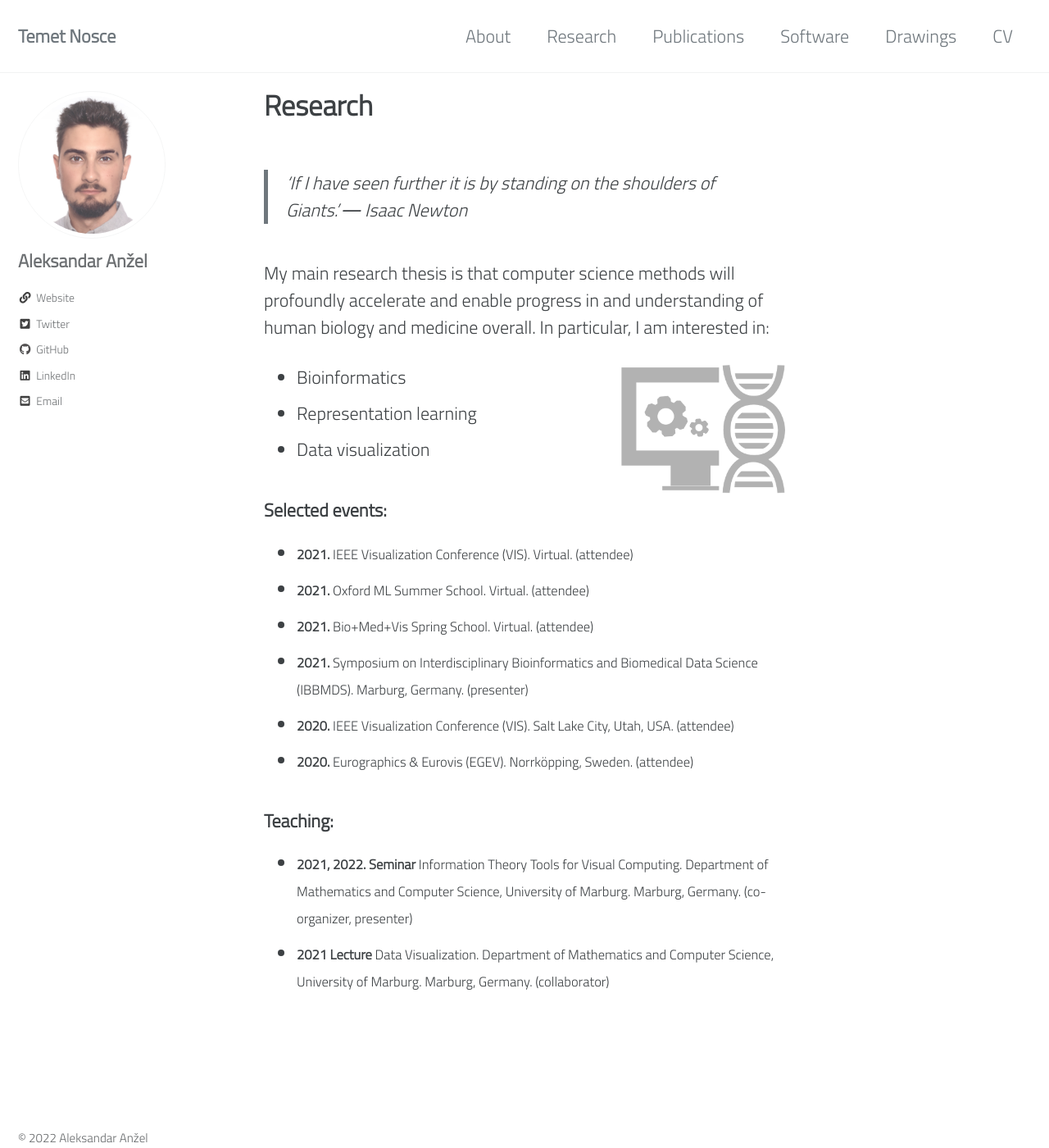
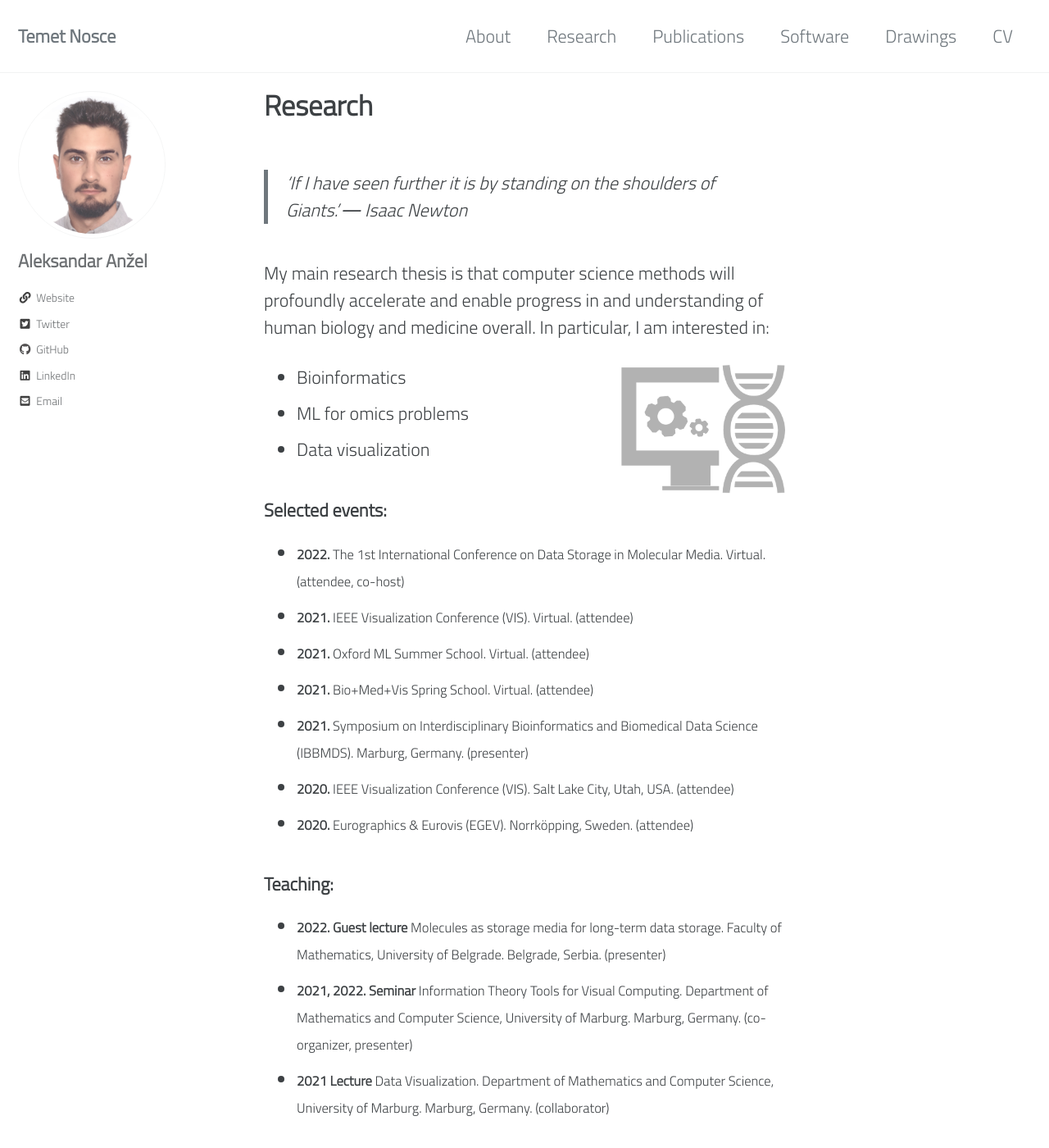
Before and after one commit to AAnzel/aanzel.github.io, a Jekyll site: the page built from pages/research.md, in a window 1280 px wide and 1400 px high. Shown: the whole window at 82% size. Built offline with Jekyll 4.4.1, drawn with Linux system fonts in a browser that asks for light colours; cached includes are drawn as plain includes.

Commit message:
Changed: Updated CV. Updated the Research page.

```diff
--- a/pages/research.md
+++ b/pages/research.md
@@ -11,11 +11,12 @@ author_profile: true
 My main research thesis is that computer science methods will profoundly accelerate and enable progress in and understanding of human biology and medicine overall. In particular, I am interested in:
 * Bioinformatics
 <img src="/assets/images/dna.png" alt="Bioinformatics" width=200px align="right" style="float=none">
-* Representation learning
+* ML for omics problems
 * Data visualization
 
 
 ###### Selected events:
+* <small>**2022.** The 1st International Conference on Data Storage in Molecular Media. Virtual. (attendee, co-host)</small>
 * <small>**2021.** IEEE Visualization Conference (VIS). Virtual. (attendee)</small>
 * <small>**2021.** Oxford ML Summer School. Virtual. (attendee)</small>
 * <small>**2021.** Bio+Med+Vis Spring School. Virtual. (attendee)</small>
@@ -25,6 +26,6 @@ My main research thesis is that computer science methods will profoundly acceler
 
 
 ###### Teaching:
-
+* <small>**2022. Guest lecture** Molecules as storage media for long-term data storage. Faculty of Mathematics, University of Belgrade. Belgrade, Serbia. (presenter)
 * <small>**2021, 2022. Seminar** Information Theory Tools for Visual Computing. Department of Mathematics and Computer Science, University of Marburg. Marburg, Germany. (co-organizer, presenter)</small>
 * <small>**2021 Lecture** Data Visualization. Department of Mathematics and Computer Science, University of Marburg. Marburg, Germany. (collaborator)</small>
```
Also changed, not shown: 1 other file.
